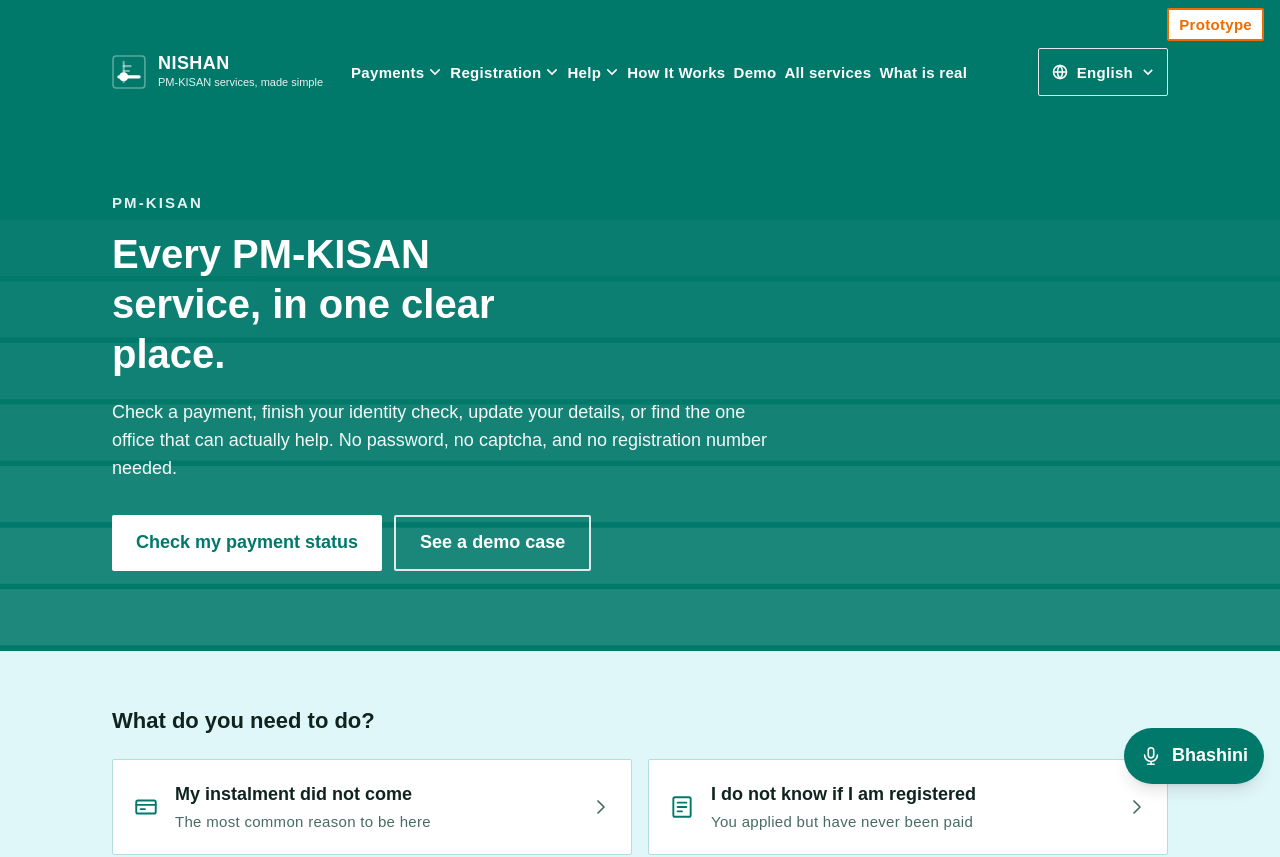
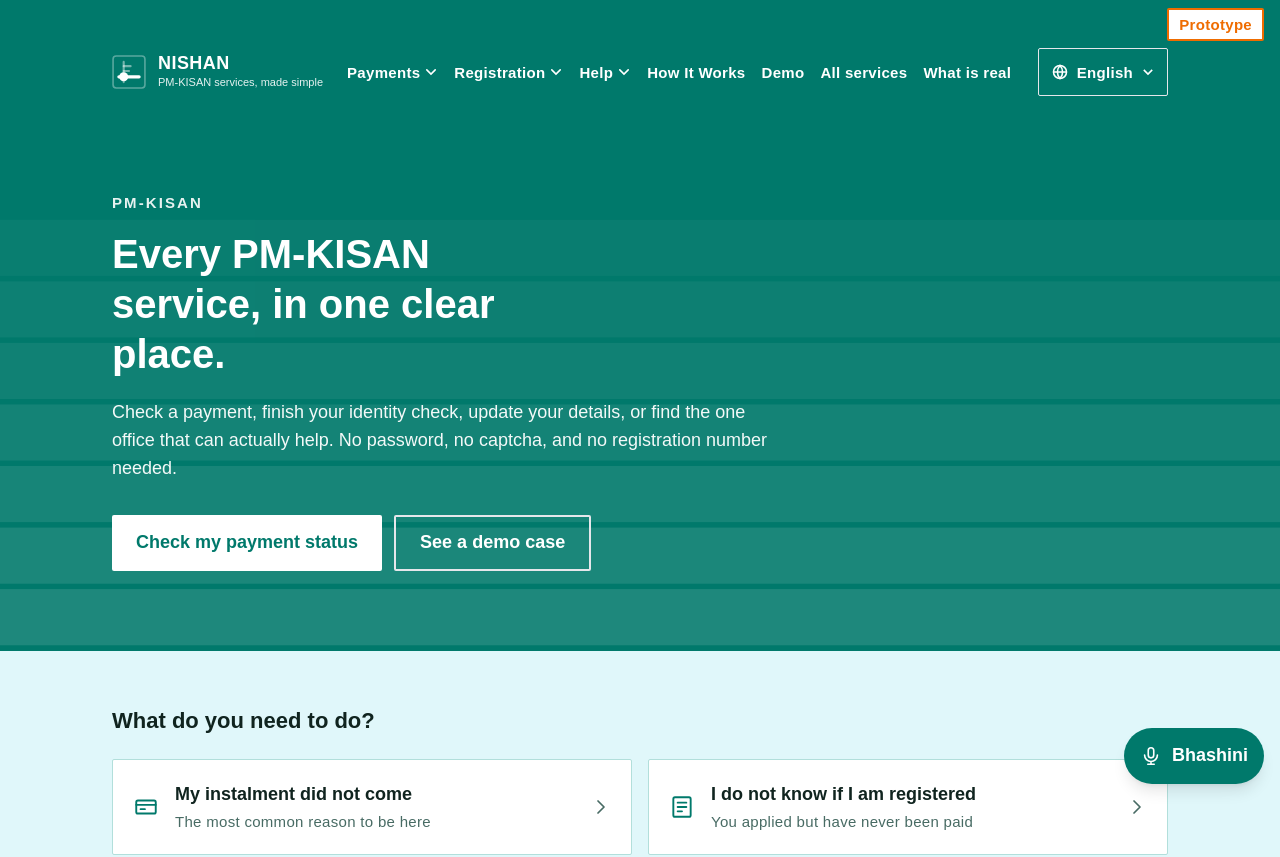
Before and after one commit to dhairyabhosale/Project-NISHAN, a Next.js app: page / in a window 1280 px wide. Shown: the top 857 px of the page. Built offline with nearby package versions, Linux system fonts and the light colour scheme; a web font is replaced by a local one.

Commit message:
refine header navigation spacing

```diff
--- a/components/SiteChrome.tsx
+++ b/components/SiteChrome.tsx
@@ -57,7 +57,7 @@ export function SiteChrome({ children }: { children: ReactNode }) {
           </Link>
 
           <div className="order-3 flex basis-full min-w-0 items-center gap-3 lg:order-2 lg:w-0 lg:basis-0 lg:flex-1">
-            <nav aria-label={resolve("nav.menu", {}, locale)} className="hidden min-w-0 flex-1 items-center gap-2 xl:flex xl:flex-nowrap xl:justify-start xl:gap-0">
+            <nav aria-label={resolve("nav.menu", {}, locale)} className="hidden min-w-0 flex-1 items-center gap-2 xl:flex xl:flex-nowrap xl:justify-start xl:gap-4">
               {MENU.map((group) => (
                 <div
                   key={group.label}
@@ -69,7 +69,7 @@ export function SiteChrome({ children }: { children: ReactNode }) {
                     type="button"
                     aria-expanded={openMenu === group.label}
                     onClick={() => setOpenMenu(openMenu === group.label ? null : group.label)}
-                    className="inline-flex min-h-12 items-center gap-1 whitespace-nowrap rounded-card px-1.5 text-label font-semibold hover:bg-white/10 xl:px-1"
+                    className="inline-flex min-h-12 items-center gap-1 whitespace-nowrap rounded-card px-1.5 text-label font-semibold hover:bg-white/10 xl:px-0"
                   >
                     {resolve(group.label, {}, locale)}
                     <svg
@@ -99,16 +99,16 @@ export function SiteChrome({ children }: { children: ReactNode }) {
                 </div>
               ))}
 
-              <Link href="/how-it-works" className="inline-flex min-h-12 items-center whitespace-nowrap rounded-card px-1.5 text-label font-semibold hover:bg-white/10 xl:px-1">
+              <Link href="/how-it-works" className="inline-flex min-h-12 items-center whitespace-nowrap rounded-card px-1.5 text-label font-semibold hover:bg-white/10 xl:px-0">
                 {resolve("nav.how_it_works", {}, locale)}
               </Link>
-              <Link href="/demo" className="inline-flex min-h-12 items-center whitespace-nowrap rounded-card px-1.5 text-label font-semibold hover:bg-white/10 xl:px-1">
+              <Link href="/demo" className="inline-flex min-h-12 items-center whitespace-nowrap rounded-card px-1.5 text-label font-semibold hover:bg-white/10 xl:px-0">
                 {resolve("nav.demo", {}, locale)}
               </Link>
-              <Link href="/services" className="inline-flex min-h-12 items-center whitespace-nowrap rounded-card px-1.5 text-label font-semibold hover:bg-white/10 xl:px-1">
+              <Link href="/services" className="inline-flex min-h-12 items-center whitespace-nowrap rounded-card px-1.5 text-label font-semibold hover:bg-white/10 xl:px-0">
                 {resolve("nav.services", {}, locale)}
               </Link>
-              <Link href="/whats-real" className="inline-flex min-h-12 items-center whitespace-nowrap rounded-card px-1.5 text-label font-semibold hover:bg-white/10 xl:px-1">
+              <Link href="/whats-real" className="inline-flex min-h-12 items-center whitespace-nowrap rounded-card px-1.5 text-label font-semibold hover:bg-white/10 xl:px-0">
                 {resolve("nav.real", {}, locale)}
               </Link>
             </nav>
```
